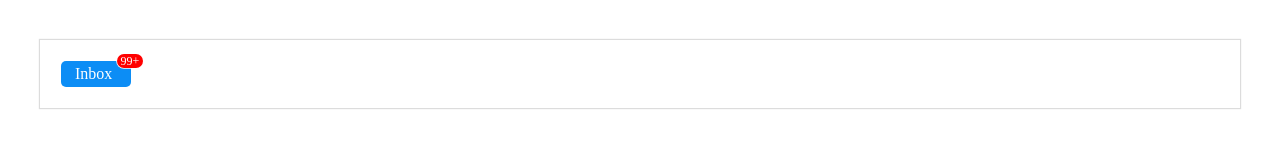
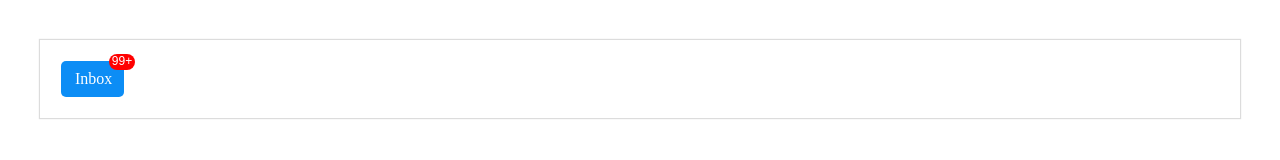
Before and after one commit to vj792002/notification-dot-1, a plain HTML site: page index.html in a window 1280 px wide. Drawn offline with Linux system fonts and the light colour scheme.

Commit message:
css code changes

```diff
--- a/css/style.css
+++ b/css/style.css
@@ -10,8 +10,8 @@
 }
 .prof{
 	background-color:rgba(12,141,245,1);
-	width:70px;
-	padding:4px 14px 4px 14px;
+	width:63px;
+	padding:9px 14px 9px 14px;
 	margin:20px;
 	border-radius:5px;
 	position:relative;
@@ -20,15 +20,18 @@
 }
 .prof::after{
 	content: "99+";
-    height: 14px;
+    height: 16px;
     width: 26px;
     border-radius: 20px;
     background-color: red;
     position: absolute;
     top: -7px;
-    left: 56px;
-    box-shadow: 0px 0px 0px 0.8px white;
+    left: 48px;
     text-align: center;
     font-size: 12px;
+	font-family:'arial';
 }
+a{
+	text-decoration:none;
+	color:white;
 }
--- a/index.html
+++ b/index.html
@@ -7,7 +7,7 @@
 	<body>
 	<section class="container">
 		<div class="prof">
-		<p>Inbox</p>
+		<a href="#">Inbox</a>
 		</div>
 	</section>
 	</body>
```
